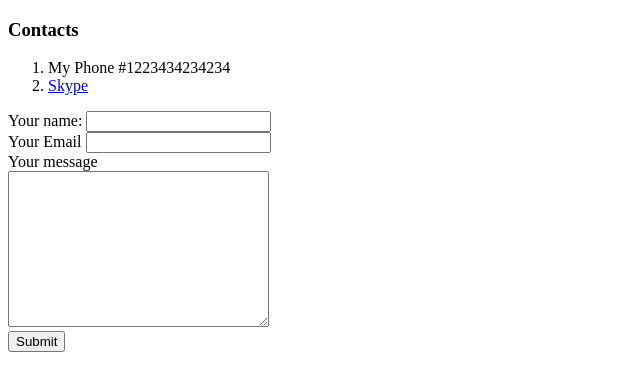
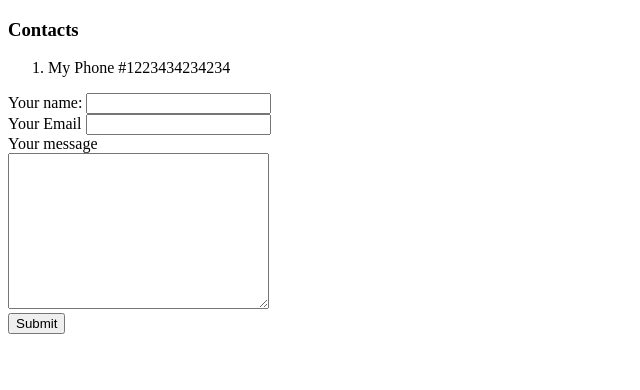
Before and after one commit to xxLoneRunneRxx/cv, a plain HTML site: page Contacts.html in a window 1280 px wide. Shown: the whole page, without its empty margins (0-640 px from the left). Drawn offline with Linux system fonts and the light colour scheme.

Commit message:
Add files via upload

```diff
--- a/Contacts.html
+++ b/Contacts.html
@@ -8,7 +8,6 @@
     <h3>Contacts</h3>
     <ol>
       <li>My Phone #1223434234234</li>
-      <li><a href="https://join.skype.com/invite/AAb6yXvtvrHZ">Skype</a></li>
     </ol>
     <form action="mailto:forgameshin3@gmail.com" method="post" enctype="text/plain">
       <label>Your name:</label>
```
